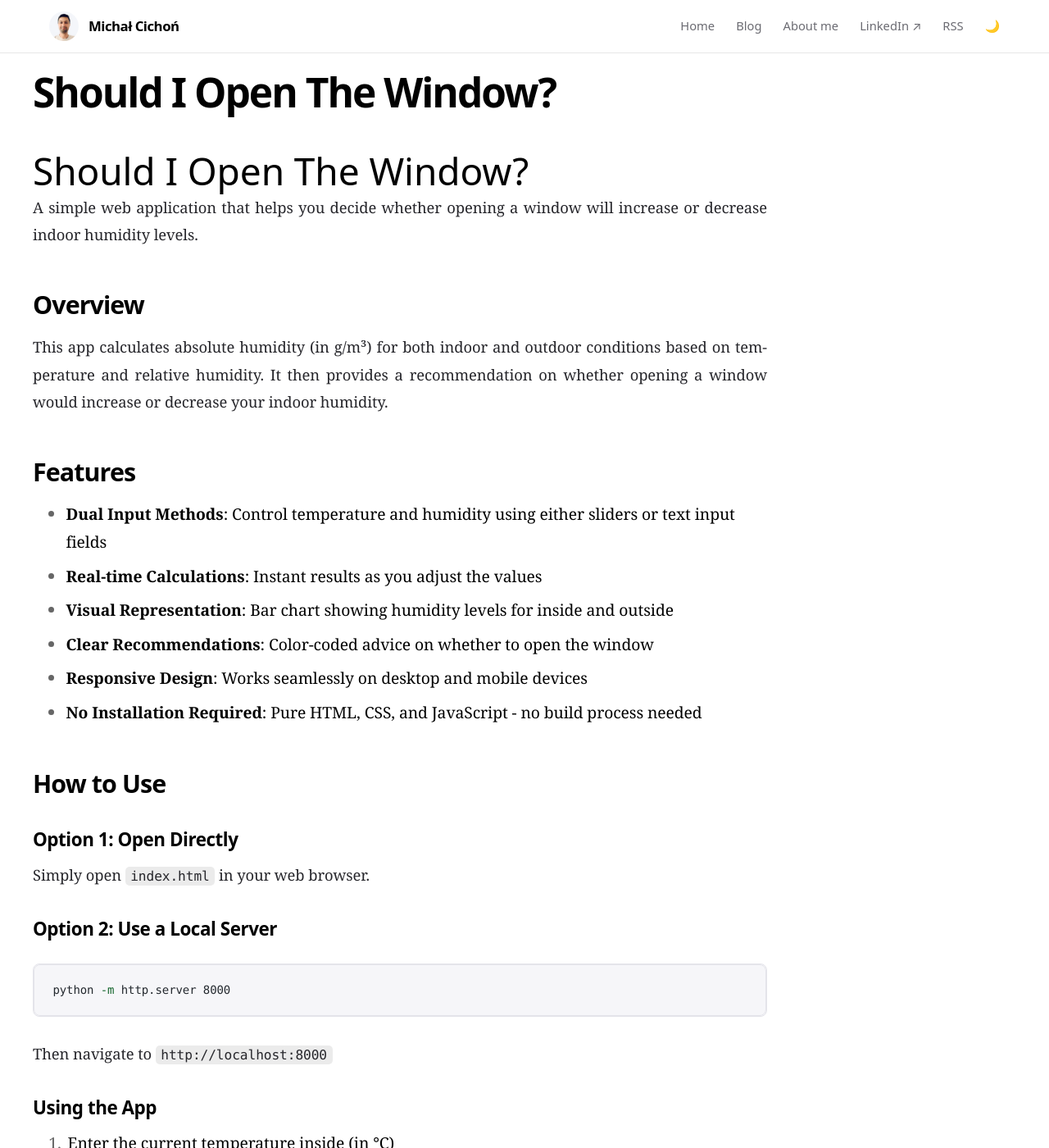
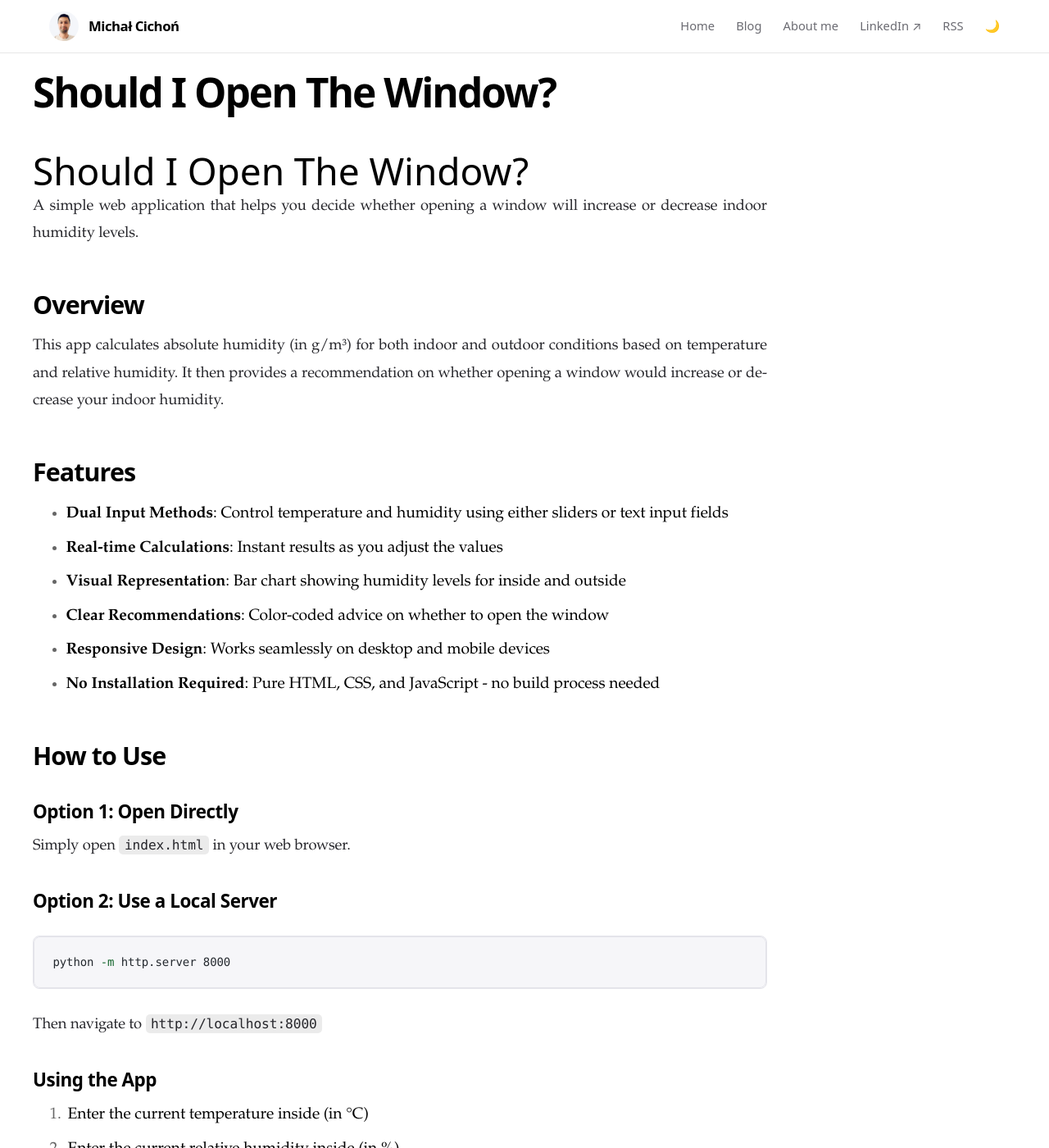
Before and after one commit to michalcichon/michalcichon.github.io, a Jekyll site: the page built from humidity-app/README.md, in a window 1280 px wide and 1400 px high. Shown: the whole window at 82% size. Built offline with Jekyll 4.4.1, drawn with Linux system fonts in a browser that asks for light colours; our own code applies the rules of GitHub Pages for plain Markdown files.

Commit message:
Use old-style serif stack for post body text
Co-Authored-By: Claude Sonnet 5.5 <noreply@anthropic.com>

```diff
--- a/css/main.css
+++ b/css/main.css
@@ -1176,7 +1176,7 @@ html[data-theme="dark"] {
 #main-space article.post .post-content ol { margin-bottom: 1.2em; }
 #main-space article.post .post-content li { margin-bottom: .4em; }
 #main-space article.post .post-content p,
-#main-space article.post .post-content li { font-family: Charter, "Iowan Old Style", Georgia, serif; }
+#main-space article.post .post-content li { font-family: "Iowan Old Style", "Palatino Linotype", Palatino, "URW Palladio L", P052, serif; }
 #main-space article.post .post-content > p,
 #main-space article.post .post-content .book-block p,
 #main-space article.post .post-content li { font-size: 1.05em; }
```
Also changed, not shown: css/main.min.css.
